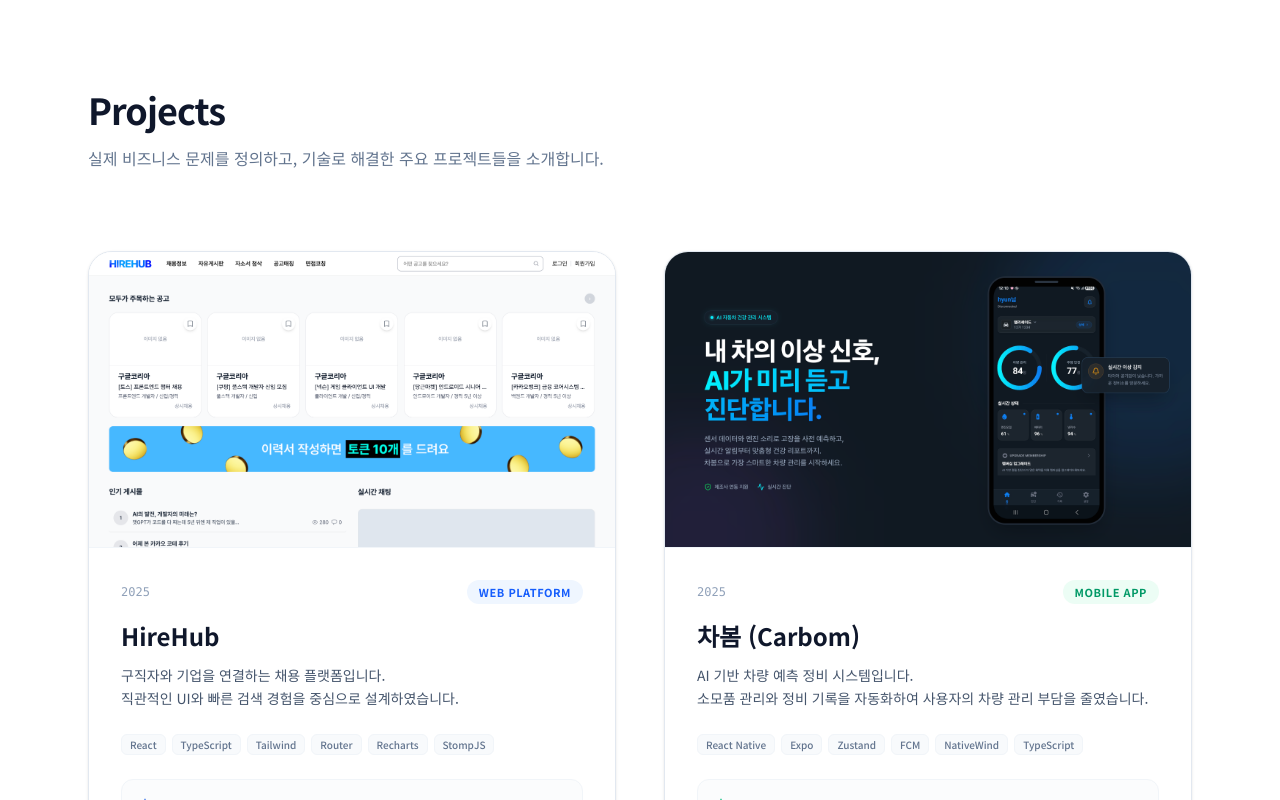
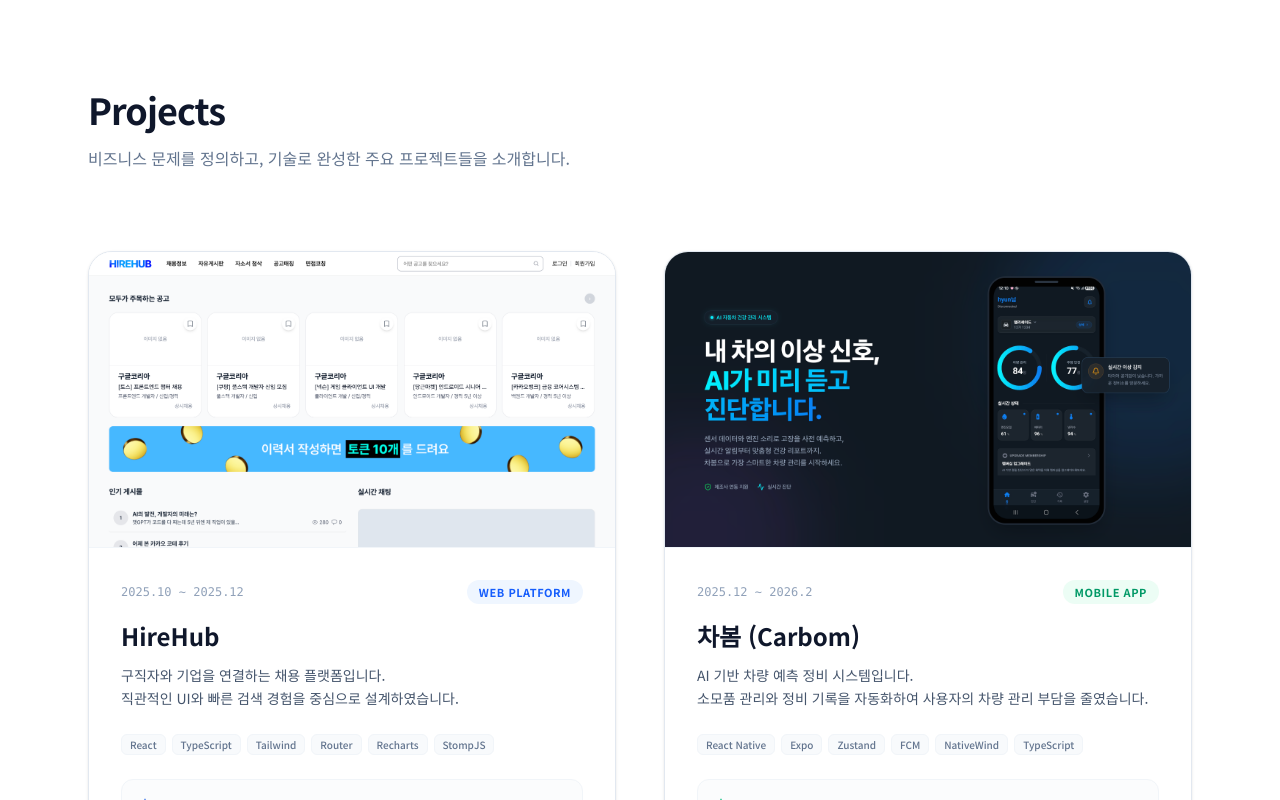
Before and after one commit to hyun990329/portfolio, a React (Vite) app: page / in a window 1280 px wide. Shown: the part 1481-2281 px from the top of the page. Built offline with nearby package versions, Linux system fonts and the light colour scheme.

Commit message:
내용 상세 조금씩 수정

```diff
--- a/src/components/Introduction.tsx
+++ b/src/components/Introduction.tsx
@@ -47,7 +47,7 @@
                         <div>
                             <h3 className="font-semibold text-slate-900 text-sm mb-1 uppercase tracking-wider opacity-60">Core Value</h3>
                             <p className="text-slate-600 text-sm leading-relaxed break-keep font-medium">
-                                단순히 돌아가는 코드를 넘어, <br className="hidden md:block"></br> 사용자 경험(UX)과 성능 최적화 사이의 균형을 끊임없이 고민합니다.
+                                단순히 돌아가는 코드를 넘어, <br className="hidden md:block"></br> 사용자 경험과 성능 최적화 사이의 균형을 끊임없이 고민합니다.
                             </p>
                         </div>
                     </div>
--- a/src/components/Work.tsx
+++ b/src/components/Work.tsx
@@ -5,7 +5,7 @@
                 <div className="mb-16 text-center md:text-left translate-y-4 animate-fade-in-up">
                     <h2 className="text-3xl md:text-4xl font-bold tracking-tight text-slate-900 mb-4">Projects</h2>
                     <p className="text-slate-500 max-w-2xl leading-relaxed">
-                        실제 비즈니스 문제를 정의하고, <br className="md:hidden" /> 기술로 해결한 주요 프로젝트들을 소개합니다.
+                        비즈니스 문제를 정의하고, <br className="md:hidden" /> 기술로 완성한 주요 프로젝트들을 소개합니다.
                     </p>
                 </div>
 
@@ -22,7 +22,7 @@
 
                         <div className="p-8 flex-1 flex flex-col">
                             <div className="flex items-center justify-between mb-4">
-                                <span className="text-xs font-mono text-slate-400">2025</span>
+                                <span className="text-xs font-mono text-slate-400">2025.10 ~ 2025.12</span>
                                 <span className="px-3 py-1 rounded-full bg-blue-50 text-blue-600 text-[11px] font-bold uppercase tracking-wider">Web Platform</span>
                             </div>
 
@@ -103,7 +103,7 @@
 
                         <div className="p-8 flex-1 flex flex-col">
                             <div className="flex items-center justify-between mb-4">
-                                <span className="text-xs font-mono text-slate-400">2025</span>
+                                <span className="text-xs font-mono text-slate-400">2025.12 ~ 2026.2</span>
                                 <span className="px-3 py-1 rounded-full bg-emerald-50 text-emerald-600 text-[11px] font-bold uppercase tracking-wider">Mobile App</span>
                             </div>
 
```
